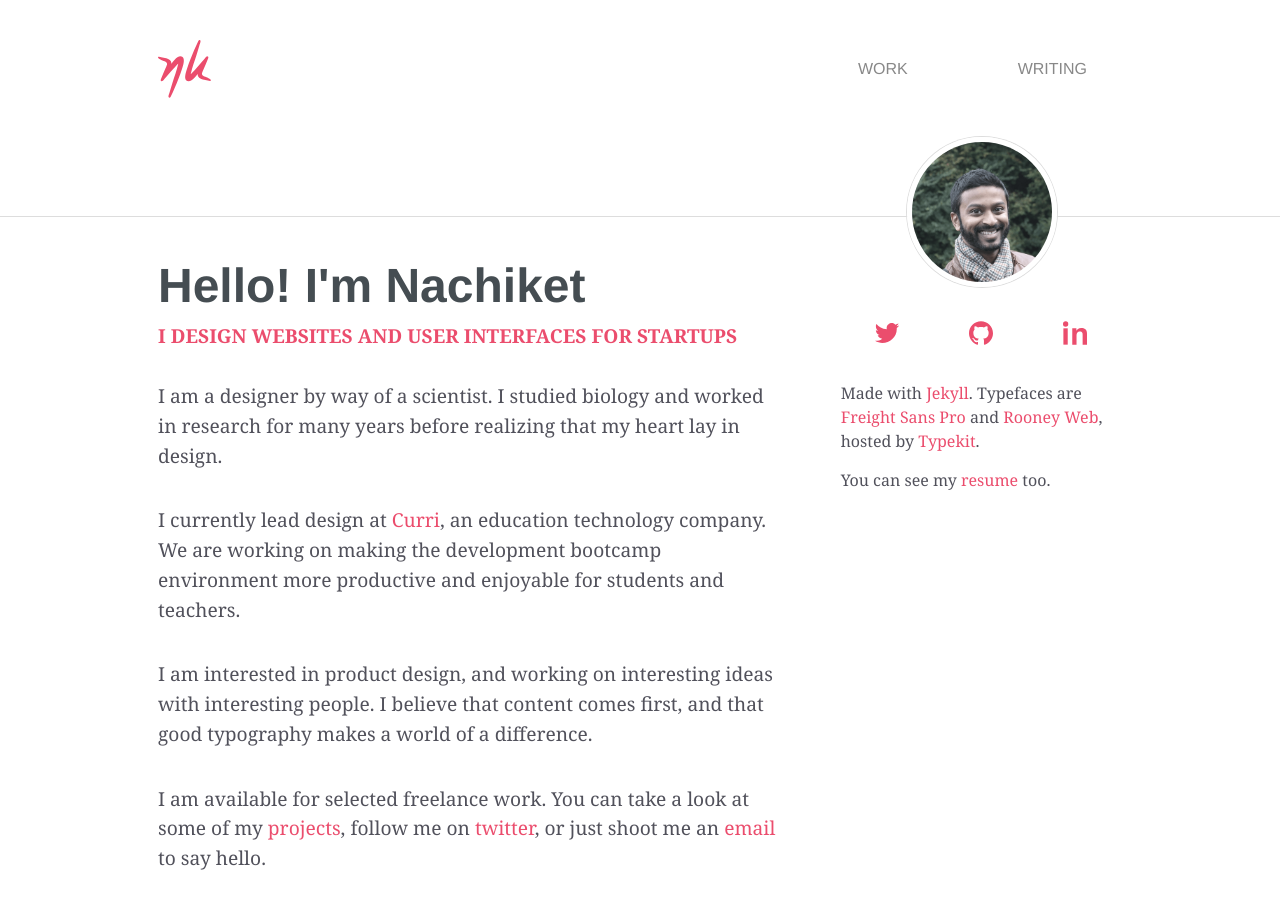
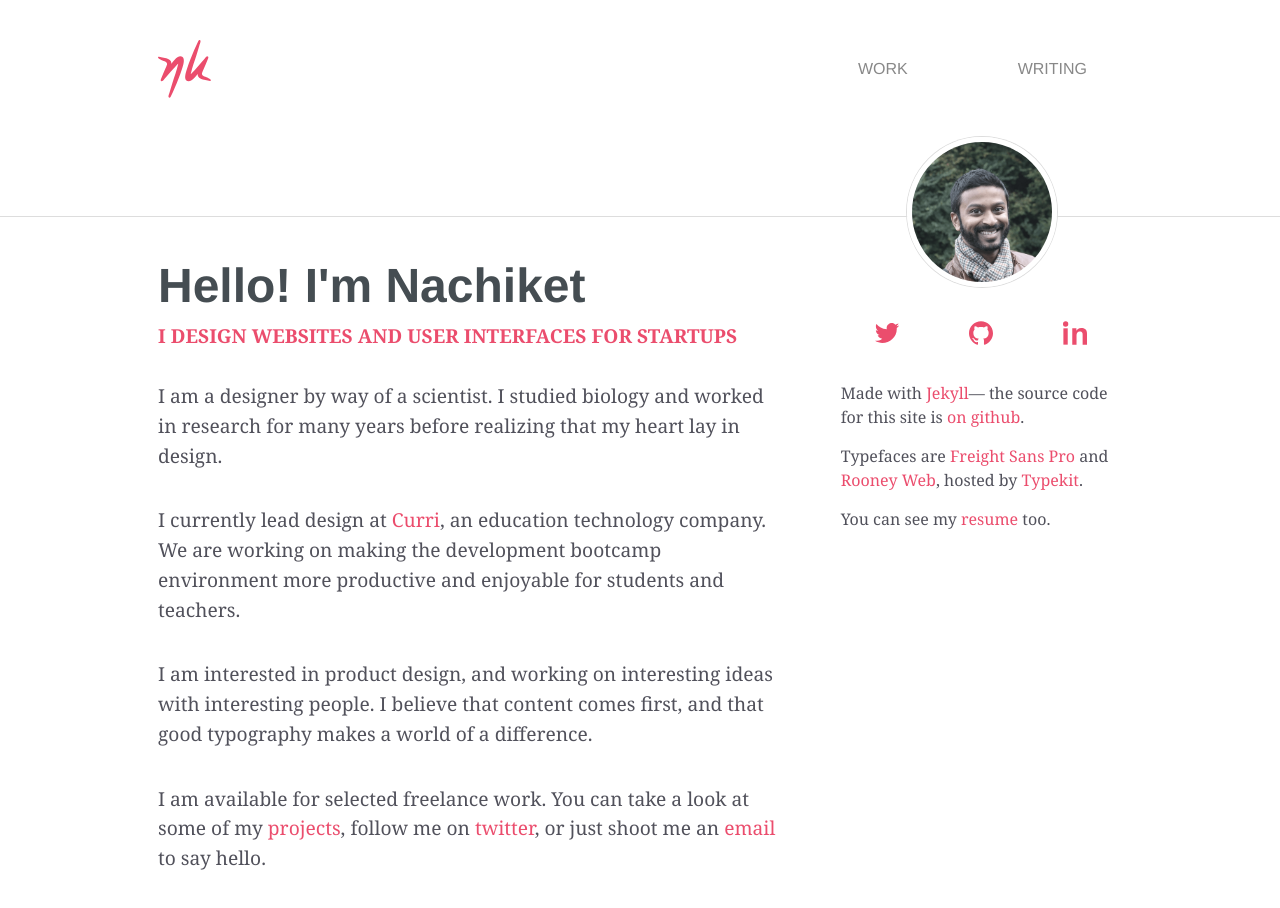
Before and after one commit to nachiketkumar/nachiketkumar-jekyll, a Jekyll site: the page built from index.html, in a window 1280 px wide. Built offline with Jekyll 4.4.1, drawn with Linux system fonts in a browser that asks for light colours; nearby versions of some CDN libraries; Markdown is read by kramdown in place of the engine named in the settings.

Commit message:
add link to github repo on homepage

```diff
--- a/index.html
+++ b/index.html
@@ -26,7 +26,8 @@ title: Nachiket Kumar | Home
         <li><a href="http://github.com/nachiketkumar" title="Github">{% include github.html %}</a></li>
         <li><a href="http://www.linkedin.com/in/nachiketkumar/" title="LinkedIn">{% include linkedin.html %}</a></li>
       </ul>
-      <p class="small">Made with <a href="http://jekyllrb.com">Jekyll</a>. Typefaces are <a href="https://philsfonts.com/index.php/fonts/overview/GF060022X1">Freight Sans Pro</a> and <a href="http://www.janfromm.de/typefaces/rooney/web/">Rooney Web</a>, hosted by <a href="http://typekit.com">Typekit</a>.</p>
+      <p class="small">Made with <a href="http://jekyllrb.com">Jekyll</a>&mdash; the source code for this site is <a href="https://github.com/nachiketkumar/nachiketkumar-jekyll">on github</a>.</p>
+      <p class="small">Typefaces are <a href="https://philsfonts.com/index.php/fonts/overview/GF060022X1">Freight Sans Pro</a> and <a href="http://www.janfromm.de/typefaces/rooney/web/">Rooney Web</a>, hosted by <a href="http://typekit.com">Typekit</a>.</p>
       <p class="small">You can see my <a href="/resume">resume</a> too.</p>
     </div>
   </div>
```
